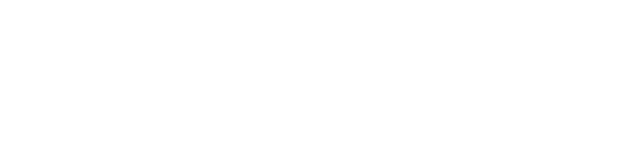
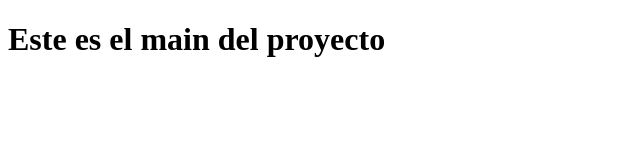
Before and after one commit to bryan0912/proyecto-1, a plain HTML site: page Index.html in a window 1280 px wide. Shown: the whole page, without its empty margins (0-640 px from the left). Drawn offline with Linux system fonts and the light colour scheme.

Commit message:
Prueba de subir el main al repositorio remoto

```diff
--- a/Index.html
+++ b/Index.html
@@ -6,6 +6,9 @@
     <title>DProyectot</title>
 </head>
 <body>
+    <main>
+        <h1>Este es el main del proyecto</h1>
+    </main>
 
 </body>
 </html>
```
